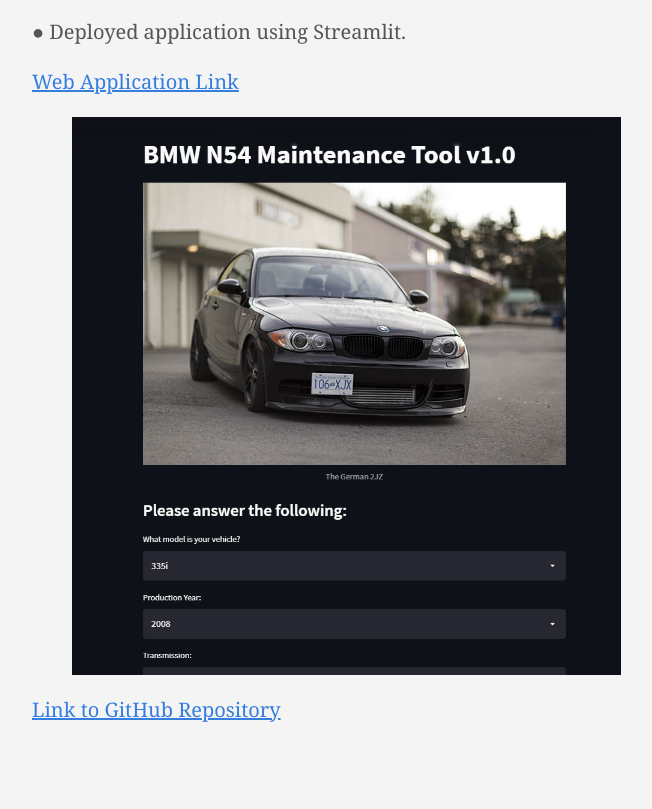
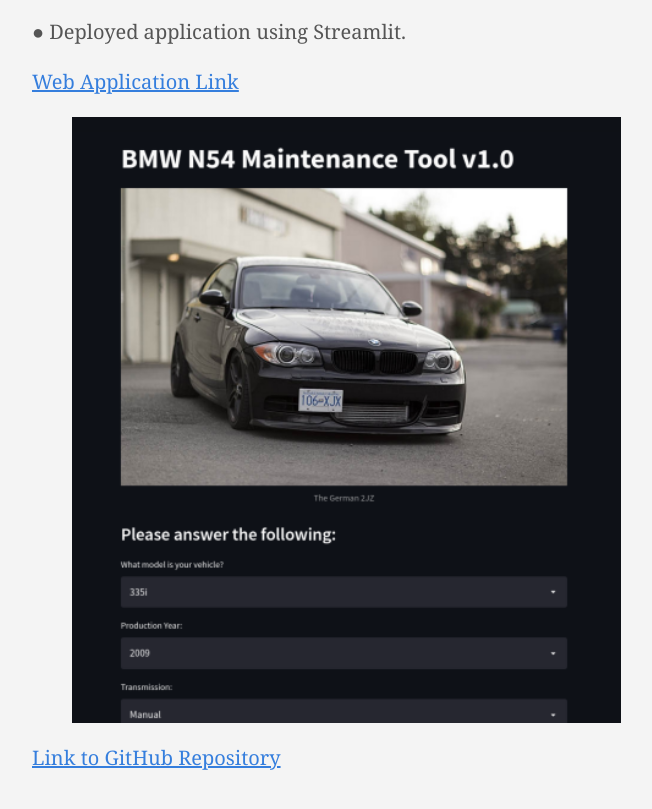
Before and after one commit to MarioRashadHUB/Data_Portfolio, a plain HTML site: page post/chapter-3/index.html in a window 1280 px wide. Shown: the part 1293-2102 px from the top of the page, without its empty margins (112-764 px from the left). Drawn offline with Linux system fonts and the light colour scheme.

Commit message:
photo update

```diff
--- a/post/chapter-3/index.html
+++ b/post/chapter-3/index.html
@@ -202,7 +202,7 @@
 <p>● Deployed application using Streamlit.</p>
 <p><a href="https://share.streamlit.io/mariorashadhub/bmw_n54_tool/app.py">Web Application Link</a></p>
 <figure>
-    <img src="https://mariorashadhub.github.io/Data_Portfolio/images/v1pic.png"/>
+    <img src="https://mariorashadhub.github.io/Data_Portfolio/images/picv1.png"/>
 </figure>
 
 <p><a href="https://github.com/MarioRashadHUB/BMW_N54_Tool">Link to GitHub Repository</a></p>
```
Also changed, not shown: images/picv1.png (added).
